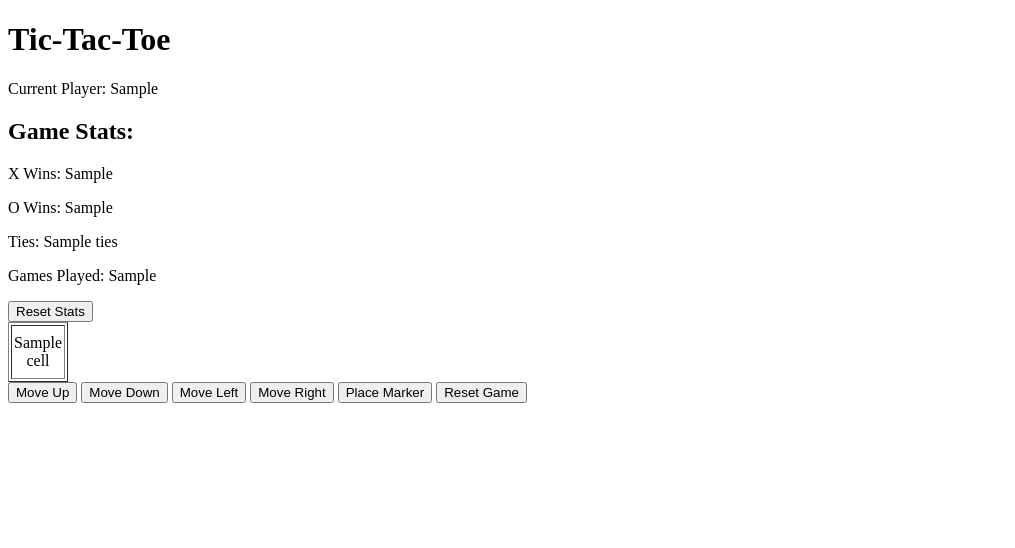
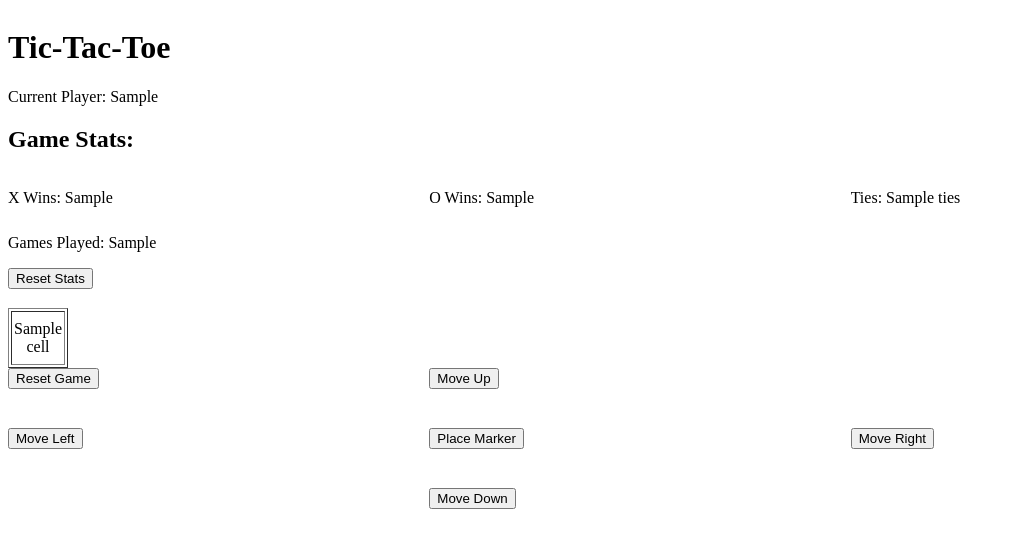
Before and after one commit to JordanLeich/CSI-4160-Group-Project, a Flask app: template templates/index.html in a window 1280 px wide. Shown: the top 548 px of the page, without its empty margins (0-1015 px from the left). Run offline with Flask 3, Linux system fonts and the light colour scheme; the template is opened without the code that fills it: most values are stand-ins (such as "Sample title", 1, 10 or a date in 2020).

Commit message:
made index.html look better

```diff
--- /dev/null
+++ b/static/styles/index.css
@@ -0,0 +1,48 @@
+.container {  display: grid;
+    grid-template-columns: 1fr 1fr 1fr;
+    grid-template-rows: .2fr 45px 90px 1fr;
+    gap: 0px 0px;
+    grid-auto-flow: row;
+    grid-template-areas:
+      "g_header g_header g_header"
+      "winsx winso ties"
+      " g_stat  g_stat  g_stat"
+      "game_state game_state game_state";
+  }
+
+  .TicTacToeinfo { grid-area: g_header; }
+
+  .winso { grid-area: winso; }
+
+  .winsx { grid-area: winsx; }
+
+  .ties { grid-area: ties; }
+
+  .game_state {  display: grid;
+    grid-template-columns: 1fr 1fr 1fr;
+    grid-template-rows: 1fr 60px 60px 60px;
+    gap: 0px 0px;
+    grid-auto-flow: row;
+    grid-template-areas:
+      "Game_area Game_area Game_area"
+      "resetgame move_up_button ."
+      "move_left select_pos move_right"
+      ". move_down .";
+    grid-area: game_state;
+  }
+
+  .Game_area { grid-area: Game_area; }
+
+  .move_up_button { grid-area: move_up_button; }
+
+  .move_down { grid-area: move_down; }
+
+  .move_right { grid-area: move_right; }
+
+  .move_left { grid-area: move_left; }
+
+  .select_pos { grid-area: select_pos; }
+
+  .resetgame { grid-area: resetgame; }
+
+  .gamestats\\\+resetbutton { grid-area:  g_stat; }
--- a/templates/index.html
+++ b/templates/index.html
@@ -3,22 +3,34 @@
 <head>
     <meta charset="UTF-8">
     <meta name="viewport" content="width=device-width, initial-scale=1.0">
+    <link rel="stylesheet" type="text/css" href = "../static/styles/index.css">
     <title>Tic-Tac-Toe</title>
 </head>
 <body>
+    <div class="container">
+        <div class="TicTacToeinfo">
             <h1>Tic-Tac-Toe</h1>
             <p>Current Player: {{ current_player }}</p>
 
             <!-- Game statistics -->
-    <div>
+
             <h2>Game Stats:</h2>
+        </div>
+        <div class="winsx">
             <p>X Wins: <span id="x_wins">{{ stats['X_wins'] }}</span></p>
+        </div>
+        <div class="winso">
             <p>O Wins: <span id="o_wins">{{ stats['O_wins'] }}</span></p>
+        </div>
+        <div class="ties">
             <p>Ties: <span id="ties">{{ stats['ties'] }}</span></p>
+        </div>
+        <div class="gamestats\\\+resetbutton">
             <p>Games Played: <span id="games_played">{{ stats['games_played'] }}</span></p>
             <button onclick="resetStats()">Reset Stats</button>
         </div>
-
+        <div class="game_state">
+            <div class="Game_area">
             <!-- Game board display -->
                 <table border="1">
                     {% for row in board %}
@@ -31,15 +43,28 @@
                     </tr>
                     {% endfor %}
                 </table>
+            </div>
 
             <!-- Movement and Game Control Buttons -->
+            <div class="move_up_button">
                 <button onclick="move('up')">Move Up</button>
+            </div>
+            <div class="move_down">
                 <button onclick="move('down')">Move Down</button>
+            </div>
+            <div class="move_left">
                 <button onclick="move('left')">Move Left</button>
+            </div>
+            <div class="move_right">
                 <button onclick="move('right')">Move Right</button>
+            </div>
+            <div class="select_pos">
                 <button onclick="placeMarker()">Place Marker</button>
+            </div>
+                <div class="resetgame">
             <button onclick="resetGame()">Reset Game</button>
-
+            </div>
+        </div>
         <script>
             function move(direction) {
                 fetch('/move', {
@@ -101,5 +126,6 @@
                 document.getElementById('games_played').innerText = stats.games_played;
             }
         </script>
+    </div>
 </body>
 </html>
```
Lines whose indentation alone changed are shown as unchanged.
